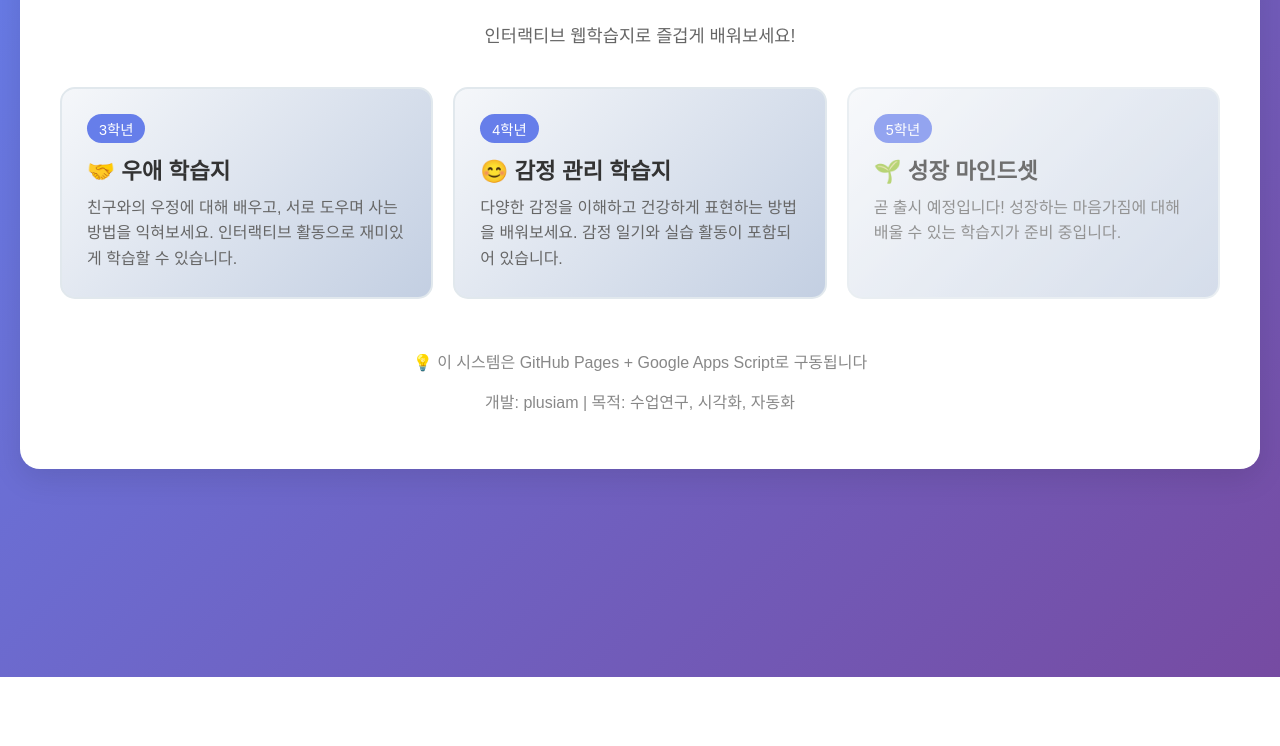
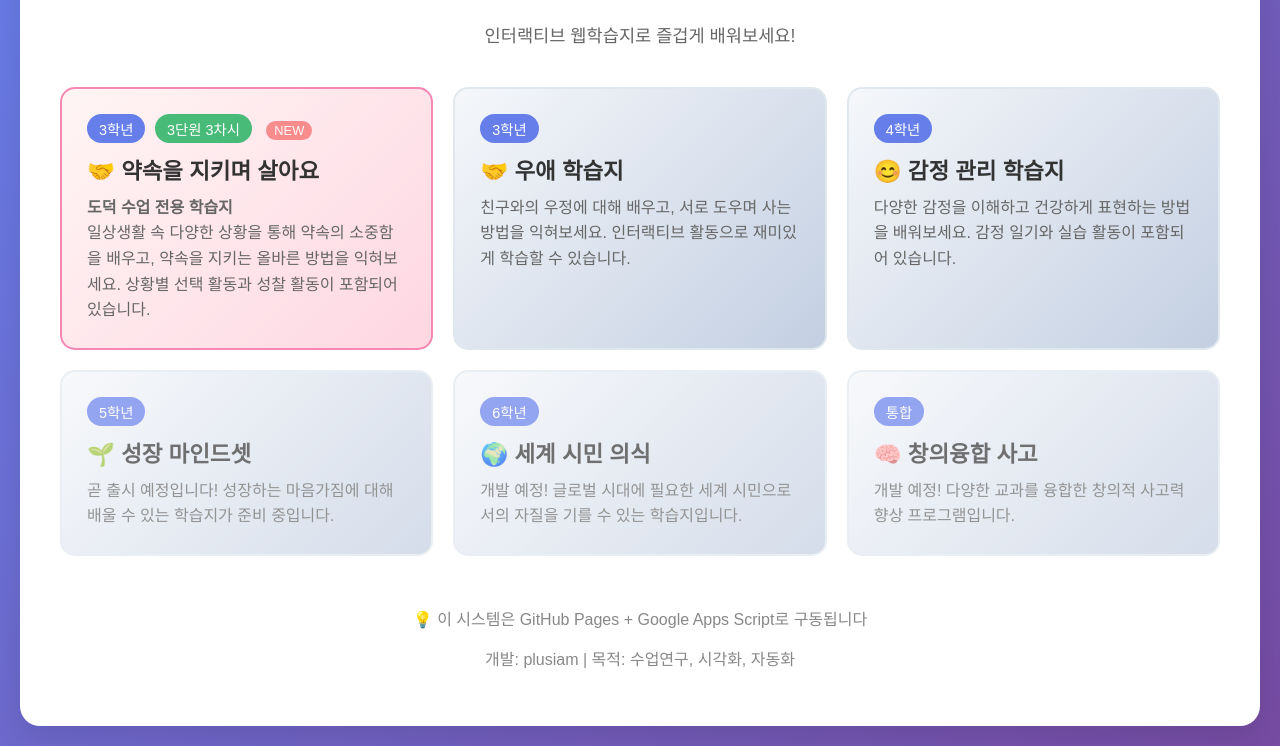
Before and after one commit to plusiam/edu-worksheet-system, a plain HTML site: page web-worksheets/index.html in a window 1280 px wide. Shown: the part 163-909 px from the top of the page. Before the commit the page ends 840 px from the top, so only its background shows below. Drawn offline with Linux system fonts and the light colour scheme.

Commit message:
Update main index to include new Grade 3 Unit 3 Lesson 3 worksheet

```diff
--- a/web-worksheets/index.html
+++ b/web-worksheets/index.html
@@ -46,6 +46,10 @@
             box-shadow: 0 10px 25px rgba(0,0,0,0.1);
             border-color: #667eea;
         }
+        .worksheet-card.featured {
+            background: linear-gradient(135deg, #fff5f5 0%, #fed7e2 100%);
+            border-color: #f687b3;
+        }
         .worksheet-title {
             font-size: 1.4em;
             font-weight: bold;
@@ -65,6 +69,30 @@
             font-size: 0.9em;
             margin-bottom: 10px;
         }
+        .lesson-badge {
+            display: inline-block;
+            background: #48bb78;
+            color: white;
+            padding: 4px 12px;
+            border-radius: 20px;
+            font-size: 0.9em;
+            margin-left: 5px;
+        }
+        .new-badge {
+            display: inline-block;
+            background: #f56565;
+            color: white;
+            padding: 2px 8px;
+            border-radius: 10px;
+            font-size: 0.8em;
+            margin-left: 10px;
+            animation: pulse 2s infinite;
+        }
+        @keyframes pulse {
+            0% { opacity: 1; }
+            50% { opacity: 0.7; }
+            100% { opacity: 1; }
+        }
     </style>
 </head>
 <body>
@@ -75,6 +103,19 @@
         </p>
 
         <div class="worksheet-grid">
+            <a href="grade3-unit3-lesson3/" class="worksheet-card featured">
+                <div class="grade-badge">3학년</div>
+                <div class="lesson-badge">3단원 3차시</div>
+                <span class="new-badge">NEW</span>
+                <div class="worksheet-title">🤝 약속을 지키며 살아요</div>
+                <div class="worksheet-desc">
+                    <strong>도덕 수업 전용 학습지</strong><br>
+                    일상생활 속 다양한 상황을 통해 약속의 소중함을 배우고,
+                    약속을 지키는 올바른 방법을 익혀보세요.
+                    상황별 선택 활동과 성찰 활동이 포함되어 있습니다.
+                </div>
+            </a>
+
             <a href="grade3-friendship/" class="worksheet-card">
                 <div class="grade-badge">3학년</div>
                 <div class="worksheet-title">🤝 우애 학습지</div>
@@ -100,6 +141,22 @@
                     곧 출시 예정입니다! 성장하는 마음가짐에 대해 배울 수 있는 학습지가 준비 중입니다.
                 </div>
             </div>
+
+            <div class="worksheet-card" style="opacity: 0.7; cursor: default;">
+                <div class="grade-badge">6학년</div>
+                <div class="worksheet-title">🌍 세계 시민 의식</div>
+                <div class="worksheet-desc">
+                    개발 예정! 글로벌 시대에 필요한 세계 시민으로서의 자질을 기를 수 있는 학습지입니다.
+                </div>
+            </div>
+
+            <div class="worksheet-card" style="opacity: 0.7; cursor: default;">
+                <div class="grade-badge">통합</div>
+                <div class="worksheet-title">🧠 창의융합 사고</div>
+                <div class="worksheet-desc">
+                    개발 예정! 다양한 교과를 융합한 창의적 사고력 향상 프로그램입니다.
+                </div>
+            </div>
         </div>
 
         <div style="text-align: center; margin-top: 50px; color: #888;">
```
